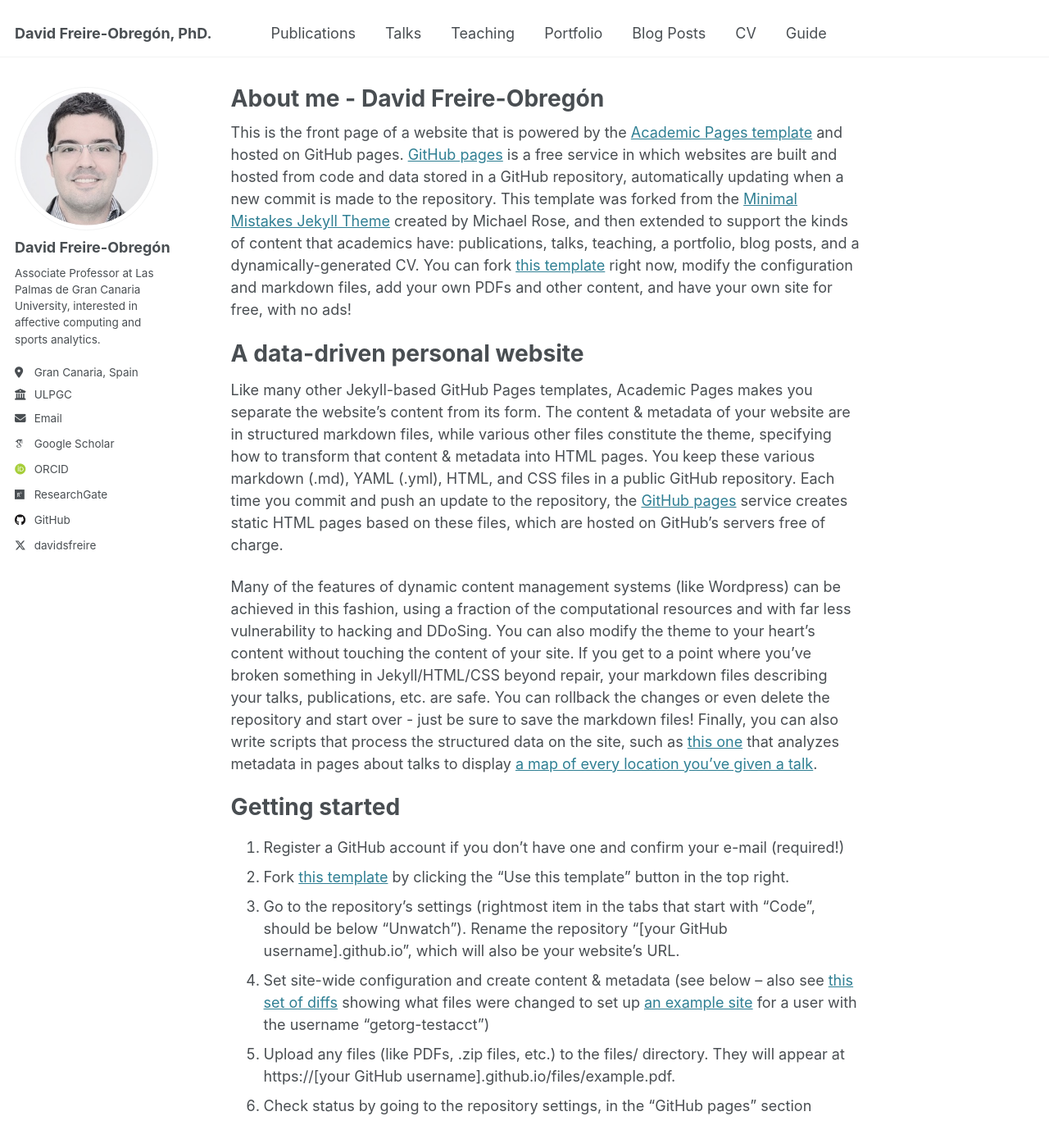
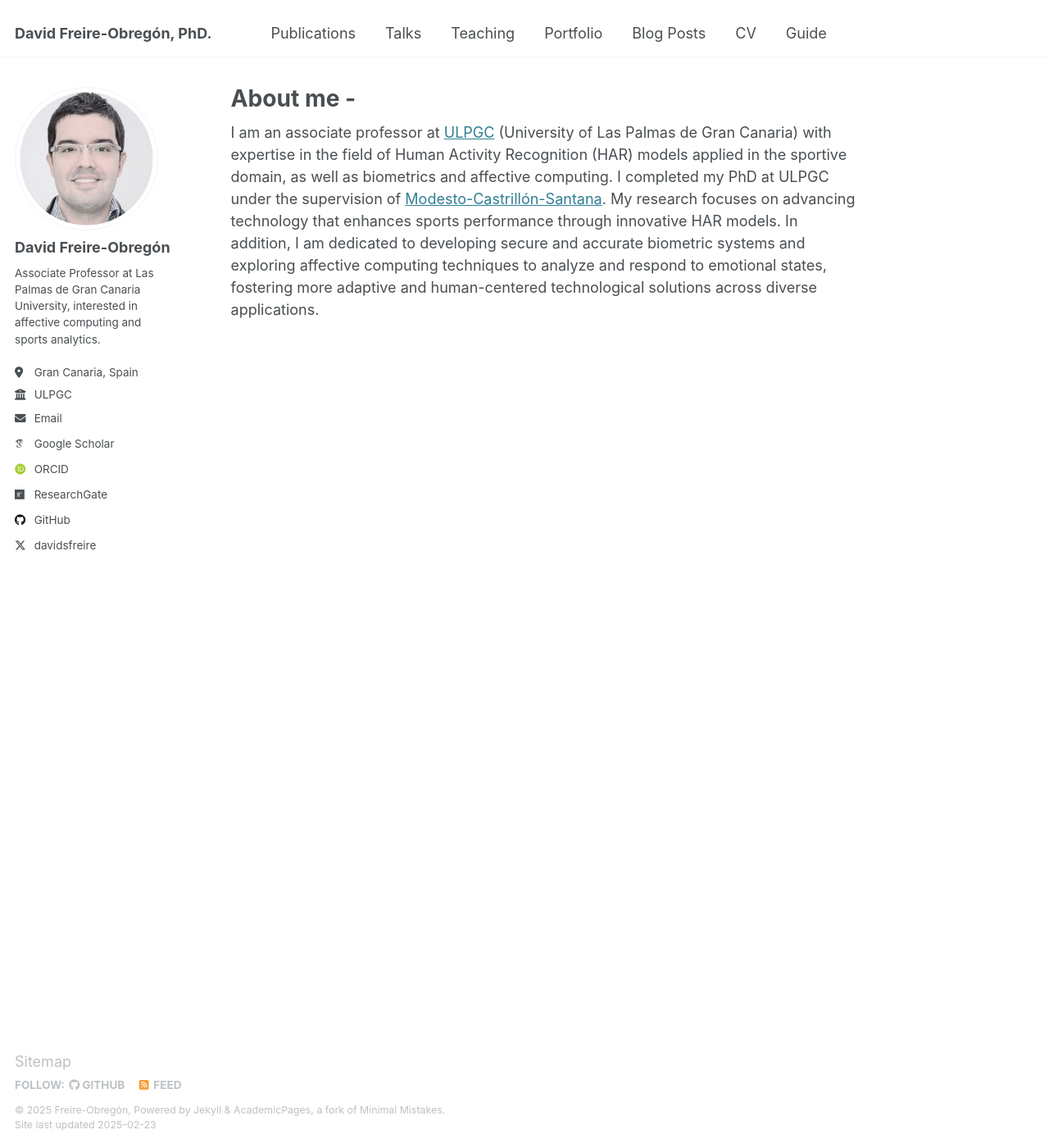
Before and after one commit to davidfreire/davidfreire.github.io, a Jekyll site: the page built from _pages/about.md, in a window 1280 px wide and 1400 px high. Shown: the whole window at 82% size. Built offline with Jekyll 4.4.1, drawn with Linux system fonts in a browser that asks for light colours; some web fonts are replaced; some of the changed text lies outside the part shown.

Commit message:
Update about.md

```diff
--- a/_pages/about.md
+++ b/_pages/about.md
@@ -1,15 +1,17 @@
 ---
 permalink: /
-title: "About me - David Freire-Obregón"
+title: "About me - "
 author_profile: true
 redirect_from:
   - /about/
   - /about.html
 ---
+I am an associate professor at [ULPGC](https://ulpgc.es) (University of Las Palmas de Gran Canaria) with expertise in the field of Human Activity Recognition (HAR) models applied in the sportive domain, as well as biometrics and affective computing. I completed my PhD at ULPGC under the supervision of [Modesto-Castrillón-Santana](http://mozart.dis.ulpgc.es/~modesto/">Modesto-Castrillón-Santana). My research focuses on advancing technology that enhances sports performance through innovative HAR models. In addition, I am dedicated to developing secure and accurate biometric systems and exploring affective computing techniques to analyze and respond to emotional states, fostering more adaptive and human-centered technological solutions across diverse applications.
 
-This is the front page of a website that is powered by the [Academic Pages template](https://github.com/academicpages/academicpages.github.io) and hosted on GitHub pages. [GitHub pages](https://pages.github.com) is a free service in which websites are built and hosted from code and data stored in a GitHub repository, automatically updating when a new commit is made to the repository. This template was forked from the [Minimal Mistakes Jekyll Theme](https://mmistakes.github.io/minimal-mistakes/) created by Michael Rose, and then extended to support the kinds of content that academics have: publications, talks, teaching, a portfolio, blog posts, and a dynamically-generated CV. You can fork [this template](https://github.com/academicpages/academicpages.github.io) right now, modify the configuration and markdown files, add your own PDFs and other content, and have your own site for free, with no ads!
 
-A data-driven personal website
+
+
+<!-- A data-driven personal website
 ======
 Like many other Jekyll-based GitHub Pages templates, Academic Pages makes you separate the website's content from its form. The content & metadata of your website are in structured markdown files, while various other files constitute the theme, specifying how to transform that content & metadata into HTML pages. You keep these various markdown (.md), YAML (.yml), HTML, and CSS files in a public GitHub repository. Each time you commit and push an update to the repository, the [GitHub pages](https://pages.github.com/) service creates static HTML pages based on these files, which are hosted on GitHub's servers free of charge.
 
@@ -42,8 +44,4 @@ How to edit your site's GitHub repository
 Many people use a git client to create files on their local computer and then push them to GitHub's servers. If you are not familiar with git, you can directly edit these configuration and markdown files directly in the github.com interface. Navigate to a file (like [this one](https://github.com/academicpages/academicpages.github.io/blob/master/_talks/2012-03-01-talk-1.md) and click the pencil icon in the top right of the content preview (to the right of the "Raw | Blame | History" buttons). You can delete a file by clicking the trashcan icon to the right of the pencil icon. You can also create new files or upload files by navigating to a directory and clicking the "Create new file" or "Upload files" buttons.
 
 Example: editing a markdown file for a talk
-![Editing a markdown file for a talk](/images/editing-talk.png)
-
-For more info
-------
-More info about configuring Academic Pages can be found in [the guide](https://academicpages.github.io/markdown/), the [growing wiki](https://github.com/academicpages/academicpages.github.io/wiki), and you can always [ask a question on GitHub](https://github.com/academicpages/academicpages.github.io/discussions). The [guides for the Minimal Mistakes theme](https://mmistakes.github.io/minimal-mistakes/docs/configuration/) (which this theme was forked from) might also be helpful.
+![Editing a markdown file for a talk](/images/editing-talk.png) -->
```
